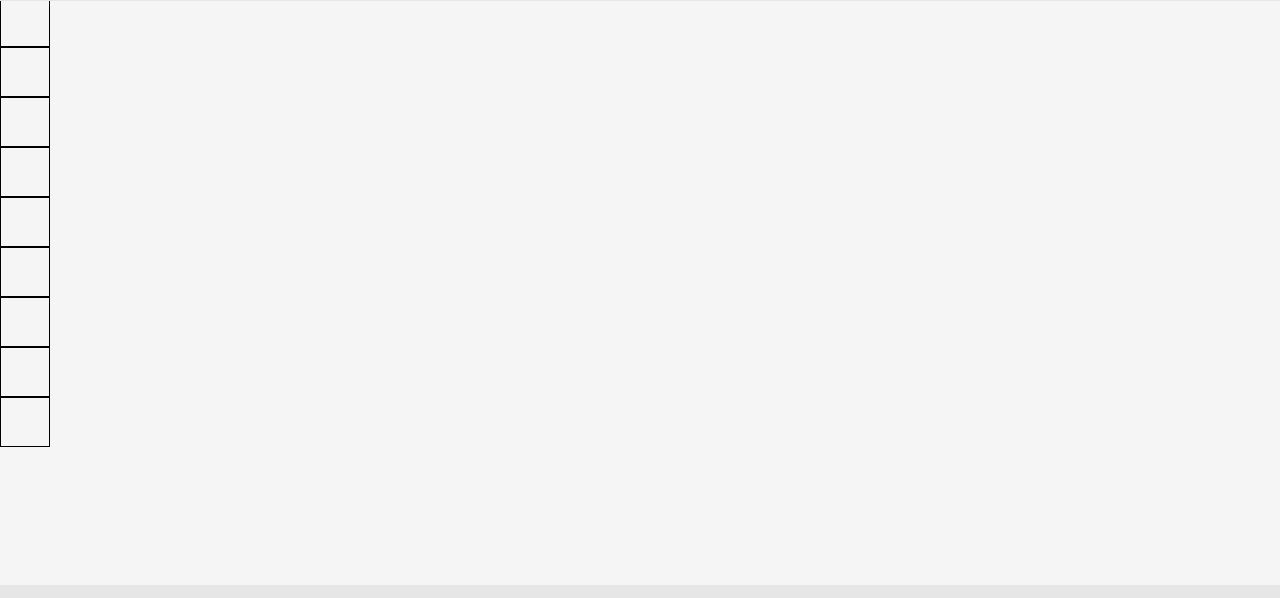
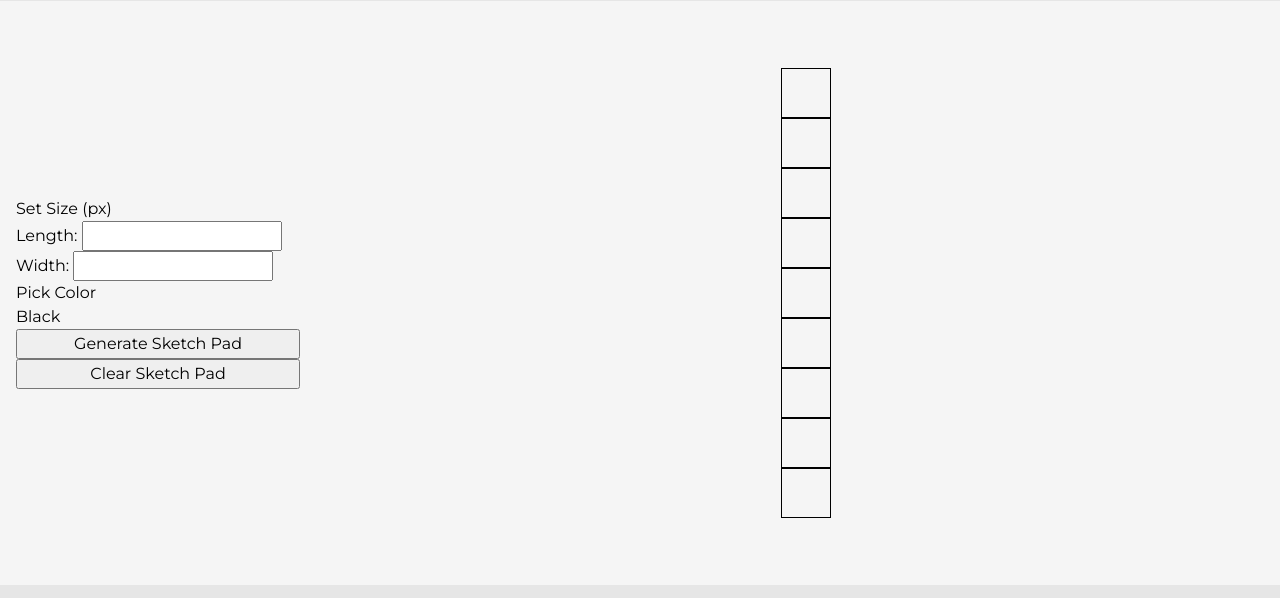
Before and after one commit to sean-roberts354/odin-etch-a-sketch, a plain HTML site: page index.html in a window 1280 px wide. Shown: the part 135-733 px from the top of the page. Drawn offline with Linux system fonts and the light colour scheme.

Commit message:
Add layout styling for whole page

```diff
--- a/css/styles.css
+++ b/css/styles.css
@@ -76,12 +76,13 @@ select {
 body {
       font-family: 'Montserrat', sans-serif;
       background-color: hsl(0, 0%, 96%);
+      display: flex;
+      flex-direction: column;
+      justify-content: space-between;
+
 }
 
 header {
-      position: fixed;
-      top: 0;
-      left: 0;
       width: 100%;
       text-align: center;
       padding-block: 2rem;
@@ -89,9 +90,6 @@ header {
 }
 
 footer {
-      position: fixed;
-      bottom: 0;
-      left: 0;
       width: 100%;
       text-align: center;
       padding-block: 1rem;
@@ -104,24 +102,35 @@ footer a{
 }
 
 main {
+      display: flex;
+      flex-direction: row;
+      gap: 1rem;
 }
 
 .left {
-
+      flex-basis: 25vw;
+      padding-inline: 1rem;
+      margin-block: auto;
 }
 
 .right {
-
+      flex-basis: 75vw;
+      padding-inline: 1rem;
+      margin-block: auto;
+      display: flex;
+      justify-content: center;
+      align-items: center;
 }
 
 .app-controls {
+      display: flex;
+      flex-direction: column;
 
 }
 
 
 
 .sketch-pad {
-
 }
 
 .sketch-pad-box {
```
